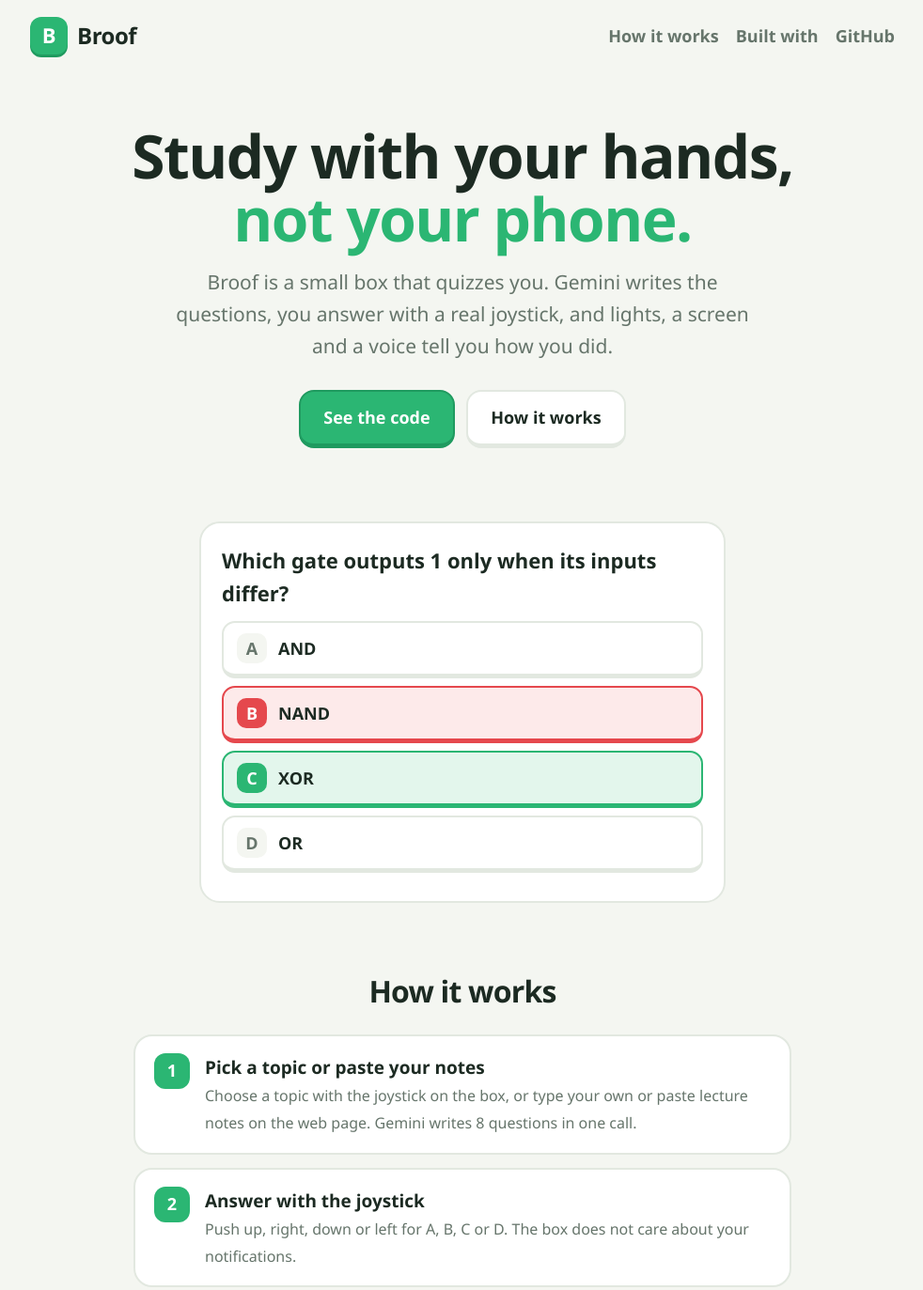
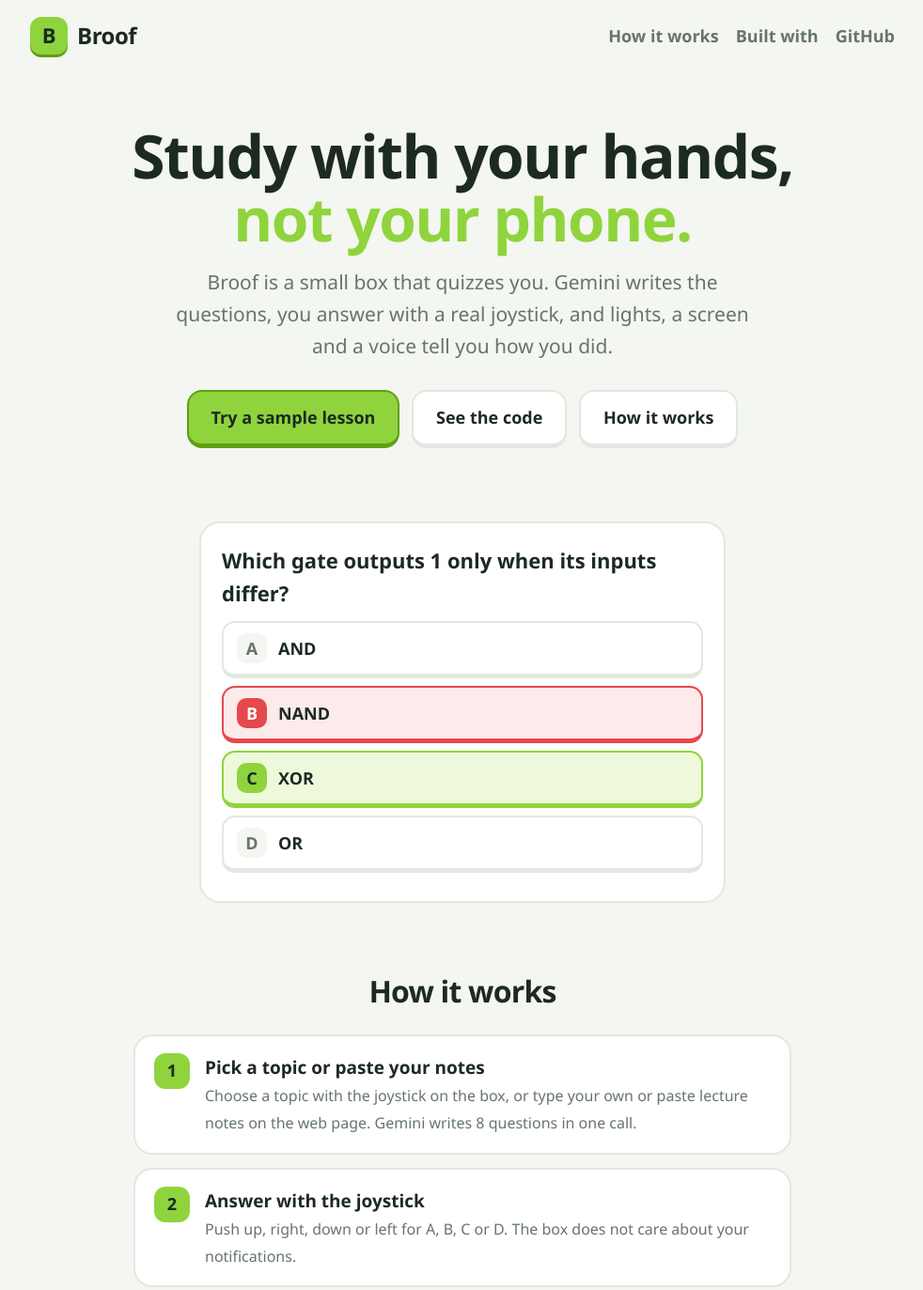
Before and after one commit to AnNguyen07269/Broof, a plain HTML site: page docs/index.html in a window 1280 px wide. Shown: the top 1373 px of the page at 94% size, without its empty margins (148-1130 px from the left). Drawn offline with Linux system fonts and the light colour scheme.

Commit message:
Site: new lime green, link to sample lesson
Co-Authored-By: Claude Sonnet 5.5 <noreply@anthropic.com>
Claude-Session: https://claude.ai/code/session_01TLHcWE1s98xCajLSNm1DLu

```diff
--- a/docs/index.html
+++ b/docs/index.html
@@ -7,14 +7,14 @@
 <meta name="description" content="Broof is a hands-on study box. Gemini writes the quiz, you answer with a real joystick, and lights, an LCD and a voice tell you how you did.">
 <style>
   :root { --bg:#f4f6f1; --card:#fff; --ink:#1c2a22; --muted:#66756b; --line:#e2e8e0;
-          --green:#2bb673; --green-d:#1f9a5f; --green-bg:#e3f6ec; --blue:#3b6cf6; --red:#e5484d; }
+          --green:#8fd43c; --green-d:#5f9f14; --green-bg:#eef9dc; --blue:#3b6cf6; --red:#e5484d; }
   * { box-sizing:border-box; }
   html { scroll-behavior:smooth; }
   body { margin:0; background:var(--bg); color:var(--ink); font:18px/1.6 "Nunito","Segoe UI",system-ui,-apple-system,sans-serif; -webkit-font-smoothing:antialiased; }
   .wrap { max-width:960px; margin:0 auto; padding:0 20px; }
   nav { display:flex; align-items:center; justify-content:space-between; padding:18px 0; }
   .brand { display:flex; align-items:center; gap:10px; font-weight:900; font-size:24px; letter-spacing:-.5px; }
-  .logo { width:40px; height:40px; border-radius:12px; background:var(--green); color:#fff; display:grid; place-items:center; font-weight:900; font-size:22px; box-shadow:0 3px 0 var(--green-d); }
+  .logo { width:40px; height:40px; border-radius:12px; background:var(--green); color:var(--ink); display:grid; place-items:center; font-weight:900; font-size:22px; box-shadow:0 3px 0 var(--green-d); }
   nav a.link { color:var(--muted); text-decoration:none; font-weight:800; margin-left:18px; }
   nav a.link:hover { color:var(--ink); }
   .hero { text-align:center; padding:56px 0 40px; }
@@ -22,7 +22,7 @@
   .hero h1 em { font-style:normal; color:var(--green); }
   .hero p { max-width:620px; margin:0 auto 26px; color:var(--muted); font-size:21px; }
   .btn { display:inline-block; text-decoration:none; font-weight:900; padding:13px 24px; border-radius:16px; border:2px solid var(--line); border-bottom-width:5px; background:#fff; color:var(--ink); margin:4px; }
-  .btn.primary { background:var(--green); border-color:var(--green-d); color:#fff; }
+  .btn.primary { background:var(--green); border-color:var(--green-d); color:var(--ink); }
   .btn:active { transform:translateY(2px); border-bottom-width:3px; }
   section { padding:34px 0; }
   h2 { font-size:32px; letter-spacing:-.8px; margin:0 0 20px; font-weight:900; text-align:center; }
@@ -33,7 +33,7 @@
   .card p { margin:0; color:var(--muted); font-size:16px; }
   .steps { counter-reset:s; display:grid; gap:14px; max-width:700px; margin:0 auto; }
   .step { display:flex; gap:16px; align-items:flex-start; background:var(--card); border:2px solid var(--line); border-radius:20px; padding:18px 20px; }
-  .step::before { counter-increment:s; content:counter(s); flex:none; width:38px; height:38px; border-radius:12px; background:var(--green); color:#fff; font-weight:900; display:grid; place-items:center; }
+  .step::before { counter-increment:s; content:counter(s); flex:none; width:38px; height:38px; border-radius:12px; background:var(--green); color:var(--ink); font-weight:900; display:grid; place-items:center; }
   .step b { display:block; font-size:19px; }
   .step span { color:var(--muted); font-size:16px; }
   .mock { max-width:560px; margin:0 auto; background:var(--card); border:2px solid var(--line); border-radius:22px; padding:22px; }
@@ -41,7 +41,7 @@
   .opt { display:flex; align-items:center; gap:12px; padding:11px 14px; margin:8px 0; border:2px solid var(--line); border-bottom-width:5px; border-radius:14px; font-weight:800; }
   .opt i { font-style:normal; width:32px; height:32px; border-radius:10px; background:var(--bg); display:grid; place-items:center; color:var(--muted); }
   .opt.ok { border-color:var(--green); background:var(--green-bg); }
-  .opt.ok i { background:var(--green); color:#fff; }
+  .opt.ok i { background:var(--green); color:var(--ink); }
   .opt.no { border-color:var(--red); background:#fdeaea; }
   .opt.no i { background:var(--red); color:#fff; }
   .tech { display:flex; flex-wrap:wrap; gap:10px; justify-content:center; }
@@ -60,7 +60,8 @@
   <div class="hero">
     <h1>Study with your hands,<br><em>not your phone.</em></h1>
     <p>Broof is a small box that quizzes you. Gemini writes the questions, you answer with a real joystick, and lights, a screen and a voice tell you how you did.</p>
-    <a class="btn primary" href="https://github.com/AnNguyen07269/Broof">See the code</a>
+    <a class="btn primary" href="try.html">Try a sample lesson</a>
+    <a class="btn" href="https://github.com/AnNguyen07269/Broof">See the code</a>
     <a class="btn" href="#how">How it works</a>
   </div>
 
```
